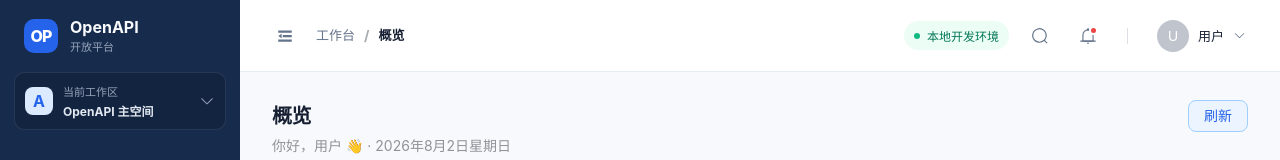
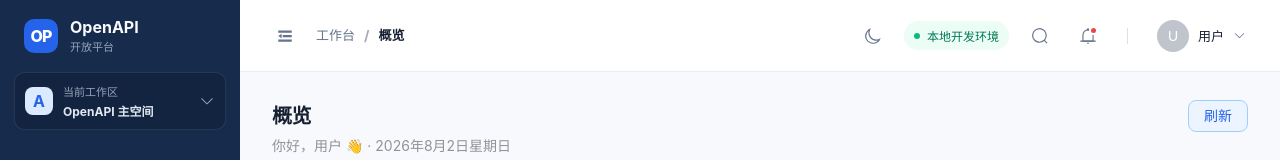
Before and after one commit to Leonis-Leo/OpenAPI, a Vue app in the folder openapi-web/: page /dashboard in a window 1280 px wide. Shown: the top 160 px of the page. Built offline with nearby package versions, Linux system fonts and the light colour scheme; no server answers; sample sign-in values are in the browser's storage.

Commit message:
fix: preserve admin theme toggle

```diff
--- a/openapi-web/src/layout/AdminLayout.vue
+++ b/openapi-web/src/layout/AdminLayout.vue
@@ -45,6 +45,7 @@
           </el-breadcrumb>
         </div>
         <div class="topbar-right">
+          <button class="icon-button" aria-label="切换主题" @click="toggleTheme"><el-icon><Sunny v-if="isDark" /><Moon v-else /></el-icon></button>
           <span class="env-pill"><i></i> 本地开发环境</span>
           <button class="icon-button" aria-label="搜索"><el-icon><Search /></el-icon></button>
           <button class="icon-button" aria-label="通知"><el-icon><Bell /></el-icon><b class="notification-dot"></b></button>
@@ -73,7 +74,7 @@
 import { reactive, ref } from 'vue'
 import { useRoute } from 'vue-router'
 import { ElMessage } from 'element-plus'
-import { ArrowDown, Bell, Box, Connection, Document, DocumentChecked, Expand, Fold, HomeFilled, Search, Timer, TrendCharts, User } from '@element-plus/icons-vue'
+import { ArrowDown, Bell, Box, Connection, Document, DocumentChecked, Expand, Fold, HomeFilled, Moon, Search, Sunny, Timer, TrendCharts, User } from '@element-plus/icons-vue'
 import { useUserStore } from '@/store/user'
 import { logout as logoutApi, selfUpdate } from '@/api'
 
@@ -81,11 +82,13 @@ const route = useRoute()
 const userStore = useUserStore()
 const isAdmin = userStore.user?.userRole === 'admin'
 const isCollapse = ref(localStorage.getItem('openapi-sidebar') === '1')
+const isDark = ref(document.documentElement.classList.contains('dark'))
 const profileVisible = ref(false)
 const savingProfile = ref(false)
 const profileForm = reactive({ userName: '', userPassword: '' })
 
 function toggleCollapse() { isCollapse.value = !isCollapse.value; localStorage.setItem('openapi-sidebar', isCollapse.value ? '1' : '0') }
+function toggleTheme() { isDark.value = !isDark.value; document.documentElement.classList.toggle('dark', isDark.value); localStorage.setItem('openapi-theme', isDark.value ? 'dark' : 'light') }
 async function handleCommand(command: string) {
   if (command === 'logout') { try { await logoutApi() } catch { /* local cleanup still applies */ } userStore.logout(); window.location.href = '/login' }
   if (command === 'profile') { profileForm.userName = userStore.user?.userName ?? ''; profileForm.userPassword = ''; profileVisible.value = true }
```
